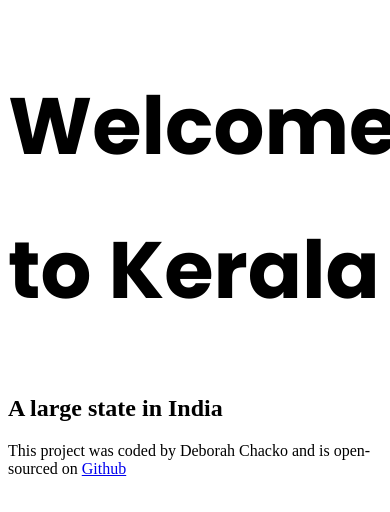
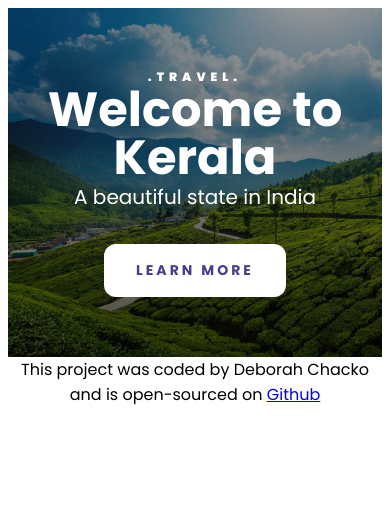
Before and after one commit to Sapphire59/responsive-add-on-project, a plain HTML site: page index.html in a window 390 px wide. Drawn offline with Linux system fonts and the light colour scheme; a web font is replaced by a local one.

Commit message:
added image and CSS and made it responsive

```diff
--- a/index.html
+++ b/index.html
@@ -8,16 +8,23 @@
     <link rel="preconnect" href="https://fonts.googleapis.com" />
     <link rel="preconnect" href="https://fonts.gstatic.com" crossorigin />
     <link
-      href="https://fonts.googleapis.com/css2?family=Playfair+Display:ital,wght@0,400..900;1,400..900&family=Poppins:ital,wght@0,100;0,200;0,300;0,400;0,500;0,600;0,700;0,800;0,900;1,100;1,200;1,300;1,400;1,500;1,600;1,700;1,800;1,900&display=swap"
+      href="https://fonts.googleapis.com/css2?family=Poppins:ital,wght@0,100;0,200;0,300;0,400;0,500;0,600;0,700;0,800;0,900;1,100;1,200;1,300;1,400;1,500;1,600;1,700;1,800;1,900&display=swap"
       rel="stylesheet"
     />
 
     <link rel="stylesheet" href="style/style.css" />
   </head>
   <body>
-    <h1>Welcome to Kerala</h1>
+    <div class="container">
+      <header>
+        <h3>.TRAVEL.</h3>
+        <h1>Welcome to Kerala</h1>
 
-    <h2>A large state in India</h2>
+        <h2>A beautiful state in India</h2>
+        <a href="#more">Learn More</a>
+      </header>
+    </div>
+
     <footer>
       This project was coded by Deborah Chacko and is open-sourced on
 
--- a/style/style.css
+++ b/style/style.css
@@ -1,10 +1,77 @@
 body {
+  font-family: "Poppins", serif;
 }
 
-h1 {
-  font-family: "Poppins", serif;
-  font-style: normal;
+.container {
+  max-width: 1400px;
+  margin: 0 auto;
+}
+
+header {
+  background-image: linear-gradient(rgba(0, 0, 0, 0.4), rgba(0, 0, 0, 0.6)),
+    url("../images/kerala-background.jpg");
+  background-repeat: no-repeat;
+  background-size: cover;
+  color: white;
+  text-align: center;
+  padding: 200px 0;
+}
+
+header h1 {
+  font-size: 90px;
   font-weight: 700;
-  font-size: 80px;
-  line-height: 144px;
+  line-height: 1;
+  margin: 0 auto;
 }
+
+header h2 {
+  font-weight: 400;
+  font-size: 40px;
+  line-height: 1.5;
+  margin: 0 auto;
+}
+
+header h3 {
+  font-weight: 900;
+  font-size: 24px;
+  line-height: 1.5;
+  letter-spacing: 5px;
+  margin: 0 auto;
+}
+
+header a {
+  font-weight: 700;
+  font-size: 14px;
+  line-height: 1.5;
+  text-align: center;
+  letter-spacing: 3px;
+  text-transform: uppercase;
+  background-color: white;
+  text-decoration: none;
+  padding: 16px 32px;
+  color: darkslateblue;
+  display: inline-block;
+  margin-top: 32px;
+  border-radius: 12px;
+}
+footer {
+  text-align: center;
+}
+
+@media (max-width: 900px) {
+  header {
+    padding: 60px 0;
+  }
+
+  header h1 {
+    font-size: 48px;
+  }
+
+  header h2 {
+    font-size: 20px;
+  }
+
+  header h3 {
+    font-size: 12px;
+  }
+}
```
